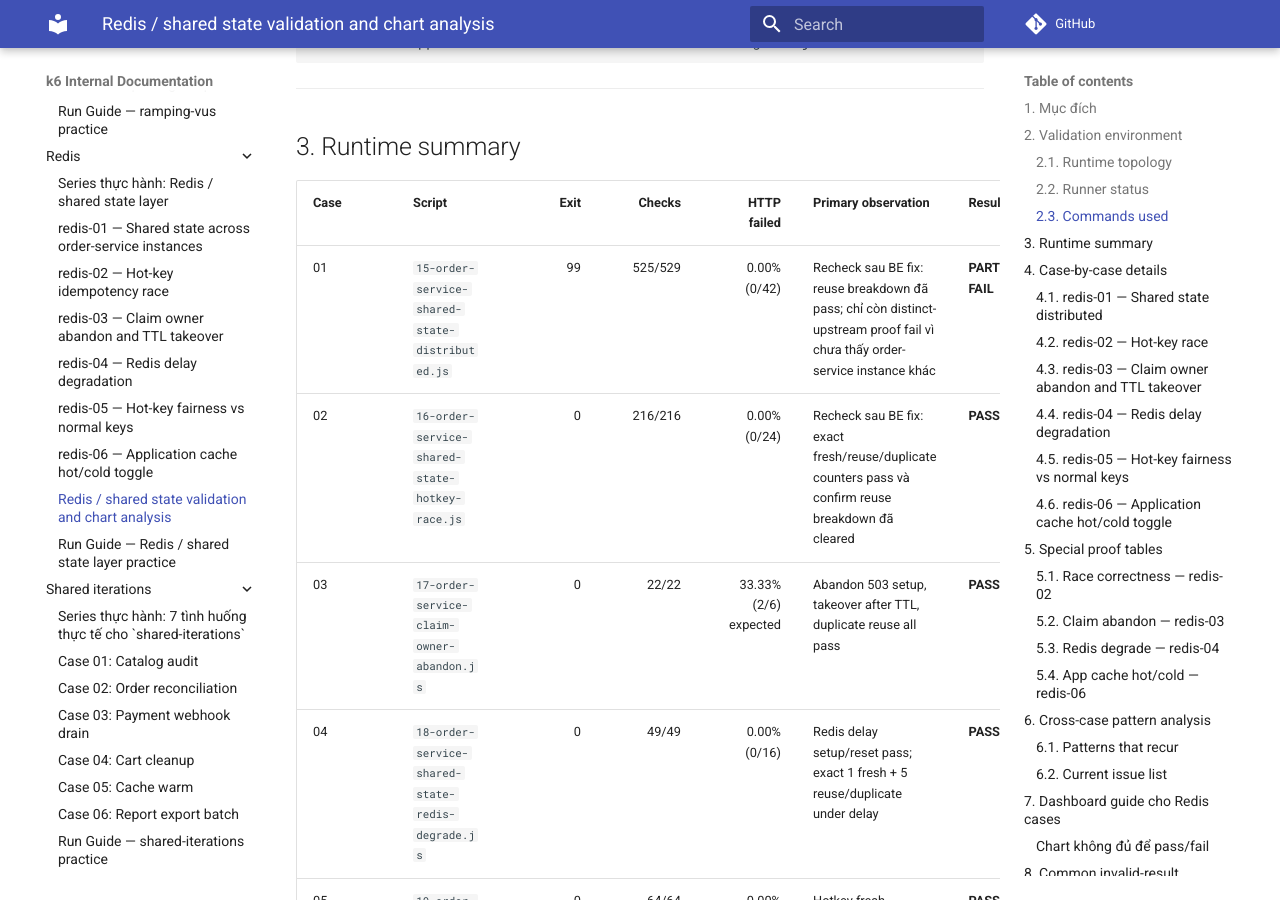
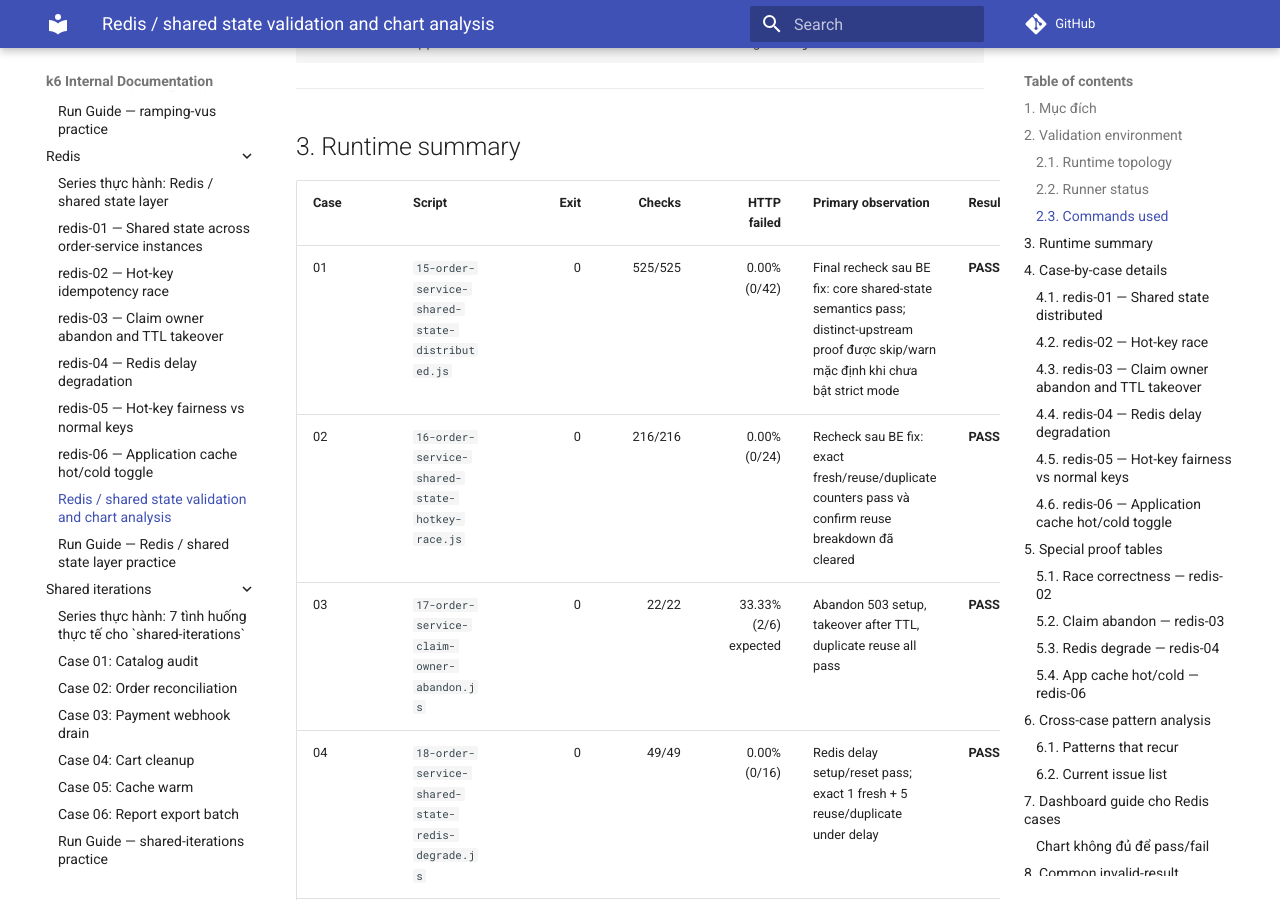
Before and after one commit to meomew-auto/markdown, an MkDocs documentation site: the page built from docs/practice/redis/07_validation-and-chart-analysis.md, in a window 1280 px wide and 900 px high, scrolled down 1854 px. Built offline with MkDocs 1.6.1 and Material for MkDocs 9.7.7, drawn with Linux system fonts in a browser that asks for light colours; comment, search, counter and statistics services are not loaded.

Commit message:
Update docs

```diff
--- a/docs/practice/redis/07_validation-and-chart-analysis.md
+++ b/docs/practice/redis/07_validation-and-chart-analysis.md
@@ -93,7 +93,7 @@ k6 run .\k6\app\18-order-service-shared-state-redis-degrade.js
 
 | Case | Script | Exit | Checks | HTTP failed | Primary observation | Result |
 | --- | --- | ---: | ---: | ---: | --- | --- |
-| 01 | `15-order-service-shared-state-distributed.js` | 99 | 525/529 | 0.00% (0/42) | Recheck sau BE fix: reuse breakdown đã pass; chỉ còn distinct-upstream proof fail vì chưa thấy order-service instance khác | **PARTIAL / FAIL** |
+| 01 | `15-order-service-shared-state-distributed.js` | 0 | 525/525 | 0.00% (0/42) | Final recheck sau BE fix: core shared-state semantics pass; distinct-upstream proof được skip/warn mặc định khi chưa bật strict mode | **PASS** |
 | 02 | `16-order-service-shared-state-hotkey-race.js` | 0 | 216/216 | 0.00% (0/24) | Recheck sau BE fix: exact fresh/reuse/duplicate counters pass và confirm reuse breakdown đã cleared | **PASS** |
 | 03 | `17-order-service-claim-owner-abandon.js` | 0 | 22/22 | 33.33% (2/6) expected | Abandon 503 setup, takeover after TTL, duplicate reuse all pass | **PASS** |
 | 04 | `18-order-service-shared-state-redis-degrade.js` | 0 | 49/49 | 0.00% (0/16) | Redis delay setup/reset pass; exact 1 fresh + 5 reuse/duplicate under delay | **PASS** |
```
